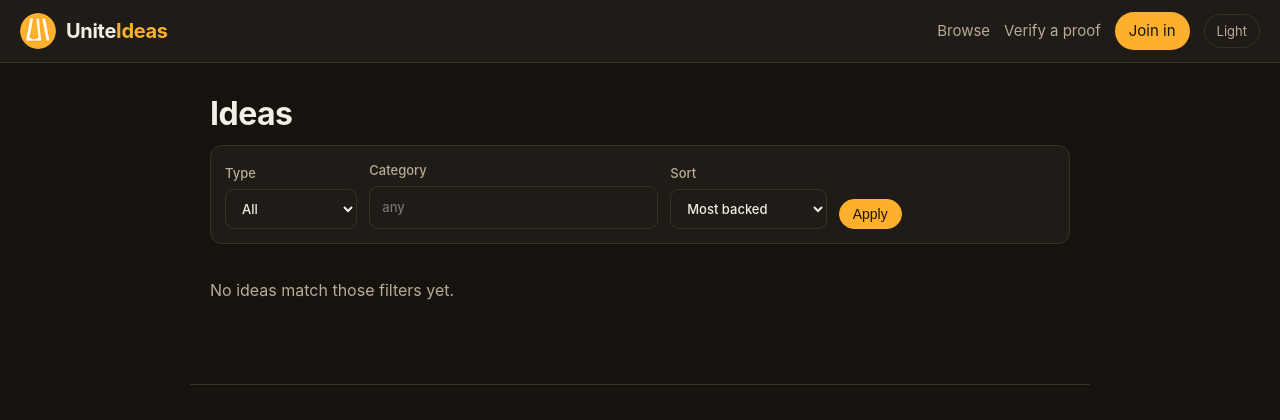
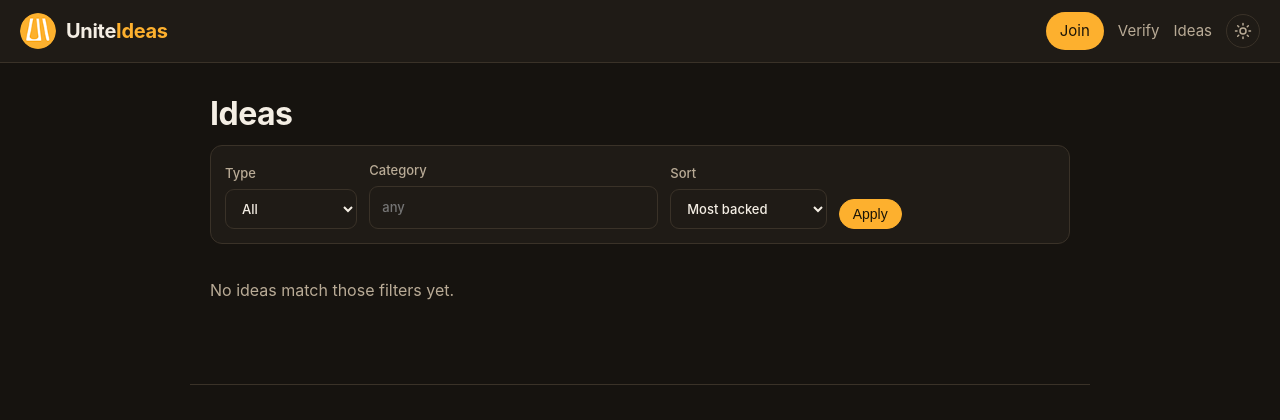
Before and after one commit to den-kom/uniteideas, a FastAPI app: page /ideas in a window 1280 px wide. Shown: the top 420 px of the page. Run offline with FastAPI, Linux system fonts and the light colour scheme.

Commit message:
Shorten header nav to Join, Verify, Ideas, and sun/moon theme.
Co-authored-by: Cursor <cursoragent@cursor.com>

```diff
--- a/app/static/styles.css
+++ b/app/static/styles.css
@@ -88,16 +88,22 @@ main {
   border-radius: 999px;
 }
 .theme-toggle {
+  display: inline-flex;
+  align-items: center;
+  justify-content: center;
+  width: 34px;
+  height: 34px;
   background: transparent;
   color: var(--muted);
   border: 1px solid var(--line);
   border-radius: 999px;
-  padding: 6px 12px;
-  font: inherit;
-  font-size: 13px;
+  padding: 0;
   cursor: pointer;
 }
 .theme-toggle:hover { color: var(--ink); border-color: var(--muted); }
+.theme-toggle svg { width: 18px; height: 18px; display: none; }
+[data-theme="dark"] .theme-toggle .icon-sun { display: block; }
+[data-theme="light"] .theme-toggle .icon-moon { display: block; }
 .banner {
   background: color-mix(in srgb, var(--accent) 16%, var(--card));
   border-bottom: 1px solid var(--line);
--- a/app/templates/base.html
+++ b/app/templates/base.html
@@ -24,18 +24,28 @@
     <span class="brand-name">Unite<span>Ideas</span></span>
   </a>
   <nav class="nav">
-    <a href="/ideas">Browse</a>
-    <a href="/verify">Verify a proof</a>
     {% if user %}
-      <a href="/submit" class="cta">Submit an idea</a>
+      <a href="/submit" class="cta">Submit</a>
+    {% else %}
+      <a href="/login" class="cta">Join</a>
+    {% endif %}
+    <a href="/verify">Verify</a>
+    <a href="/ideas">Ideas</a>
+    {% if user %}
       <a href="/profile">{{ user.display_name }}</a>
       {% if user.is_staff %}<a href="/moderation">Moderation</a>{% endif %}
       {% if user.is_admin %}<a href="/admin/users">Users</a>{% endif %}
       <form method="post" action="/logout" class="inline"><button class="link">Sign out</button></form>
-    {% else %}
-      <a href="/login" class="cta">Join in</a>
     {% endif %}
-    <button type="button" class="theme-toggle" id="theme-toggle" aria-label="Switch colour theme">Light</button>
+    <button type="button" class="theme-toggle" id="theme-toggle" aria-label="Switch to light theme" title="Theme">
+      <svg class="icon-sun" viewBox="0 0 24 24" aria-hidden="true">
+        <circle cx="12" cy="12" r="4" fill="none" stroke="currentColor" stroke-width="2"/>
+        <path d="M12 2v2M12 20v2M4.9 4.9l1.4 1.4M17.7 17.7l1.4 1.4M2 12h2M20 12h2M4.9 19.1l1.4-1.4M17.7 6.3l1.4-1.4" fill="none" stroke="currentColor" stroke-width="2" stroke-linecap="round"/>
+      </svg>
+      <svg class="icon-moon" viewBox="0 0 24 24" aria-hidden="true">
+        <path d="M20 14.5A8.5 8.5 0 0 1 9.5 4 7 7 0 1 0 20 14.5z" fill="none" stroke="currentColor" stroke-width="2" stroke-linejoin="round"/>
+      </svg>
+    </button>
   </nav>
 </header>
 
@@ -64,15 +74,17 @@
     var root = document.documentElement;
     var btn = document.getElementById("theme-toggle");
     if (!btn) return;
-    function label() {
-      btn.textContent = root.getAttribute("data-theme") === "light" ? "Dark" : "Light";
+    function sync() {
+      var light = root.getAttribute("data-theme") === "light";
+      btn.setAttribute("aria-label", light ? "Switch to dark theme" : "Switch to light theme");
+      btn.title = light ? "Dark" : "Light";
     }
-    label();
+    sync();
     btn.addEventListener("click", function () {
       var next = root.getAttribute("data-theme") === "light" ? "dark" : "light";
       root.setAttribute("data-theme", next);
       try { localStorage.setItem("theme", next); } catch (e) {}
-      label();
+      sync();
     });
   })();
 </script>
```
